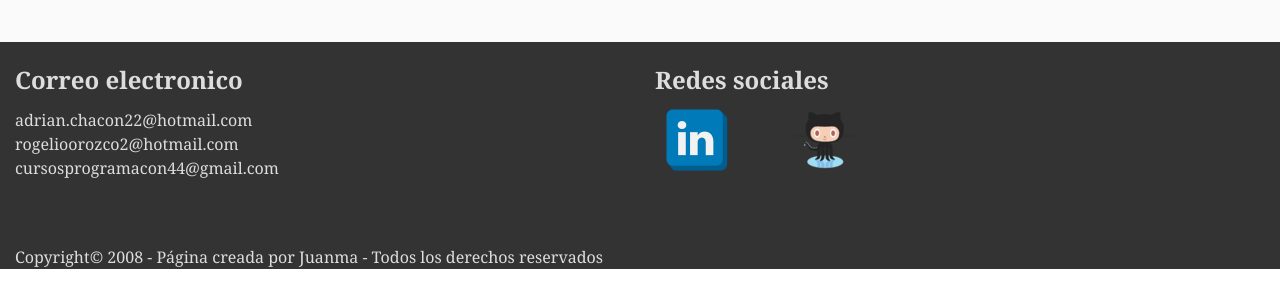
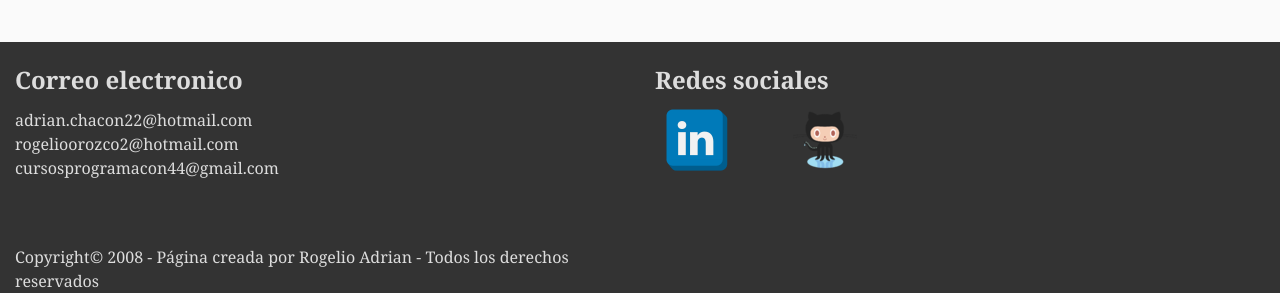
Before and after one commit to AdrianChacon98/Portafolio, a plain HTML site: page index.html in a window 1280 px wide. Shown: the part 1197-1490 px from the top of the page. Before the commit the page ends 1466 px from the top, so only its background shows below. Drawn offline with Linux system fonts and the light colour scheme.

Commit message:
Update index.html
Cambio de derechos de autor

```diff
--- a/index.html
+++ b/index.html
@@ -123,7 +123,7 @@
             <p>adrian.chacon22@hotmail.com</p>
             <p>rogelioorozco2@hotmail.com</p>
             <p>cursosprogramacon44@gmail.com</p>
-            <p class="copy">Copyright&copy; 2008 - Página creada por Juanma - Todos los derechos reservados</p>
+            <p class="copy">Copyright&copy; 2008 - Página creada por Rogelio Adrian - Todos los derechos reservados</p>
         </div>
 
         <div class="footer-div-icon">
```
